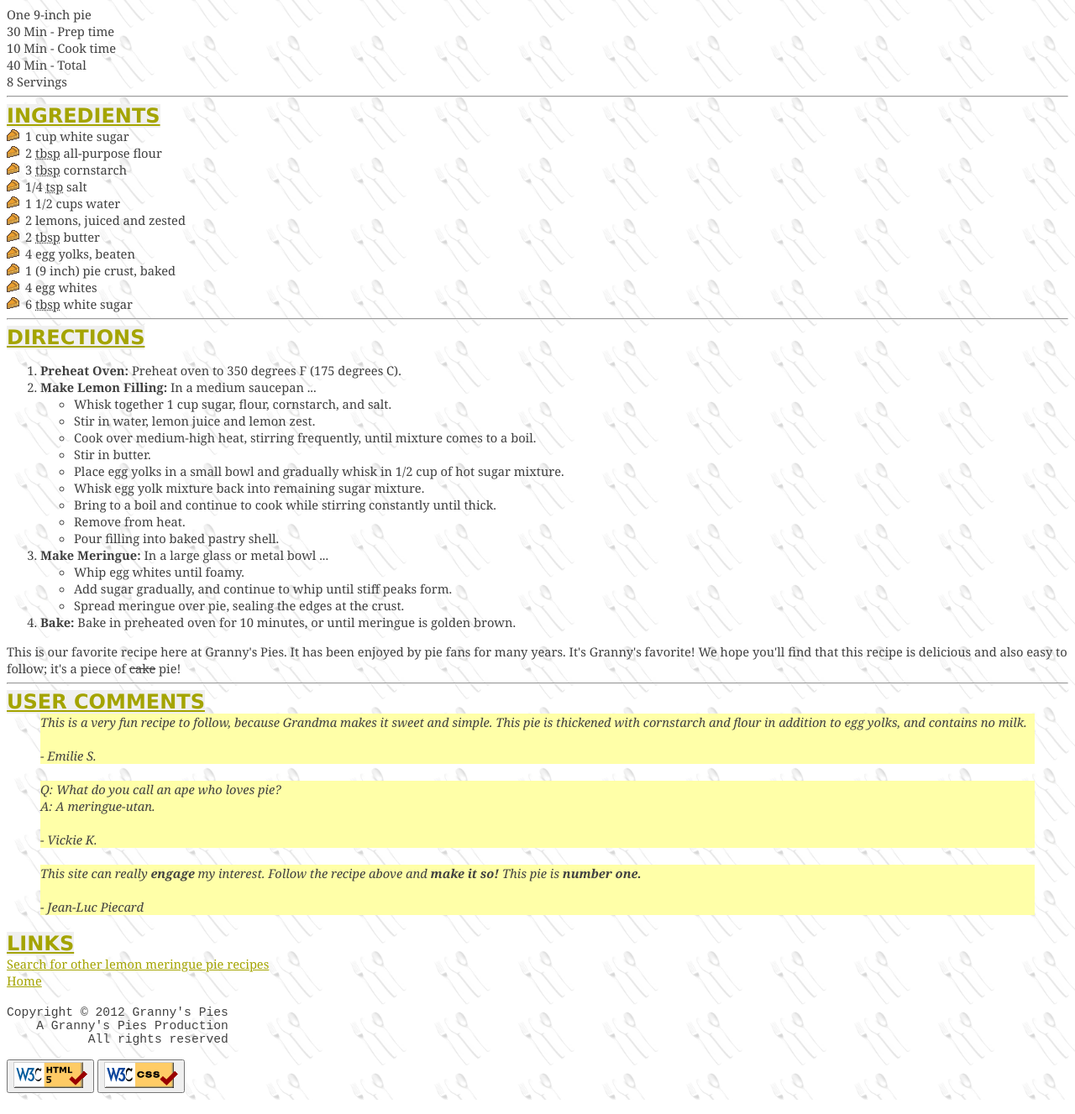
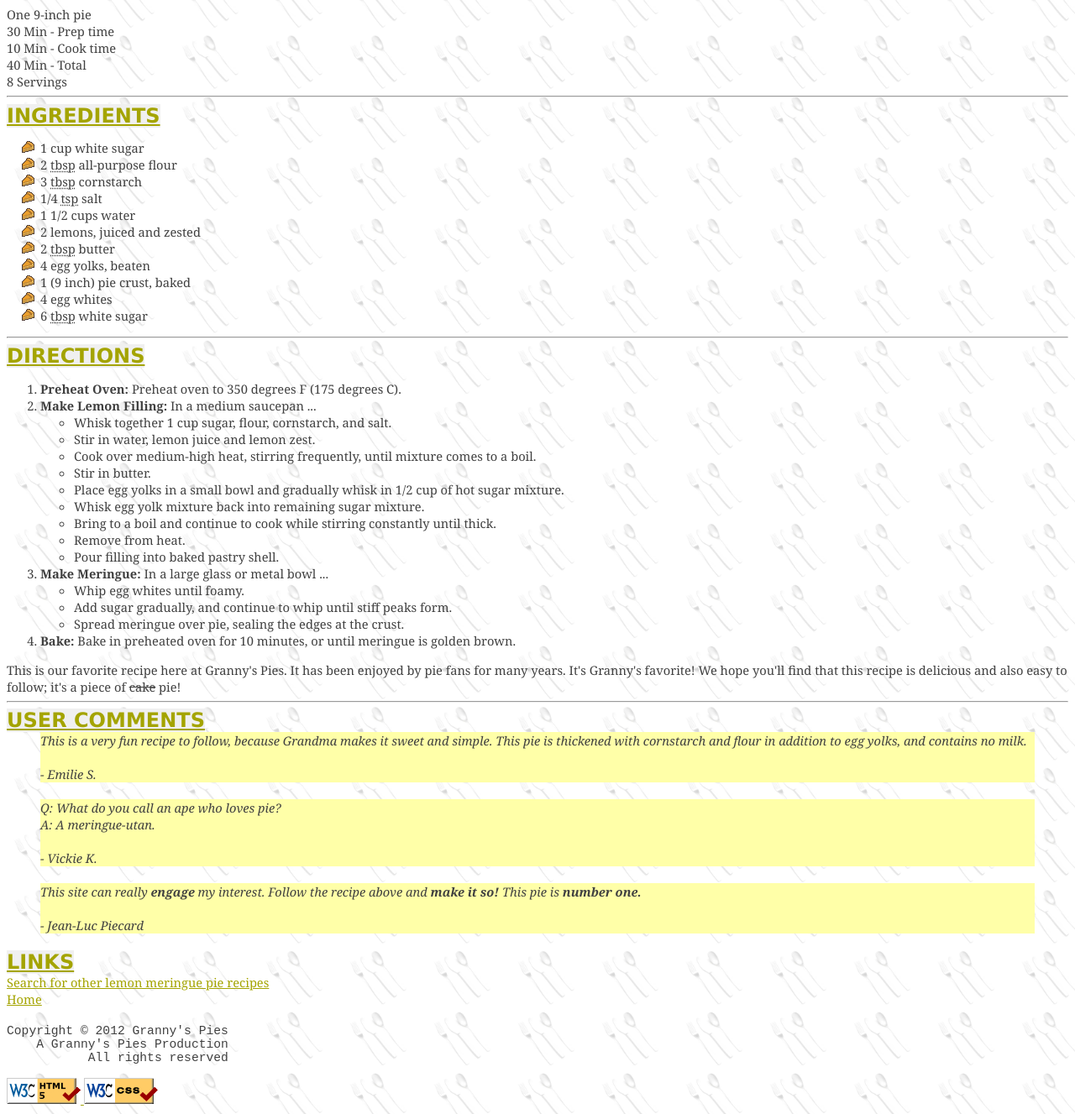
Before and after one commit to SebastianDuarteG/SebastianDuarteG.github.io, a plain HTML site: page csc300x-hw2/pie.html in a window 1280 px wide. Shown: the part 327-1654 px from the top of the page at 84% size. Drawn offline with Linux system fonts and the light colour scheme.

Commit message:
Clean html and css checks

```diff
--- a/csc300x-hw2/pie.css
+++ b/csc300x-hw2/pie.css
@@ -8,7 +8,7 @@ body{
     background-size: 100px;
 }
 
-ul2{
+#listimage{
     list-style-image: url(pie_icon.gif);
 }
 
@@ -20,7 +20,6 @@ a:link, a:visited, h1, h2{
     font-style: italic;
     margin-left: 40px;
     background-color: #FFFFA8;
-    display:inline-flexbox;
     margin-right:40px;
 }
 
--- a/csc300x-hw2/pie.html
+++ b/csc300x-hw2/pie.html
@@ -8,7 +8,7 @@
 
     <title>Grandma's Lemon Meringue Pie </title>
 
-    <link rel="icon" type="image/gif/"
+    <link rel="icon" type="image/gif"
         href="http://SebastianDuarteG.github.io/csc300x-hw2/pie_icon.gif">
 
     <link rel="stylesheet" type="text/css" href="pie.css">
@@ -36,7 +36,7 @@
 
     <h2>INGREDIENTS</h2>
 
-    <ul2>
+    <ul id="listimage">
         <li>1 cup white sugar</li>
         <li>2 <abbr title="tablespoons">tbsp</abbr> all-purpose flour</li>
         <li>3 <abbr title="tablespoons">tbsp</abbr> cornstarch</li>
@@ -48,7 +48,7 @@
         <li>1 (9 inch) pie crust, baked</li>
         <li>4 egg whites</li>
         <li>6 <abbr title="tablespoons">tbsp</abbr> white sugar</li>
-    </ul2>
+    </ul>
 
     <hr>
 
@@ -129,11 +129,13 @@
         &nbsp;&nbsp;&nbsp;&nbsp;&nbsp;All rights reserved<br><br>
     </div>
 
-    <a href="http://validator.w3.org/check?url=referer" target="_blank"><button>
-        <img src="w3c-html.png"></button></a>
+    <a href="http://validator.w3.org/check?url=referer" target="_blank">
+        <img src="w3c-html.png" alt= "w3c html 5 checker">
+    </a>
 
-    <a href="http://jigsaw.w3.org/css-validator/check/referer" target="_blank"><button>
-        <img src="w3c-css.png"> </button></a>
+    <a href="http://jigsaw.w3.org/css-validator/check/referer" target="_blank">
+        <img src="w3c-css.png" alt="w3c css checker">
+    </a>
 
 </body>
 </html>
```
